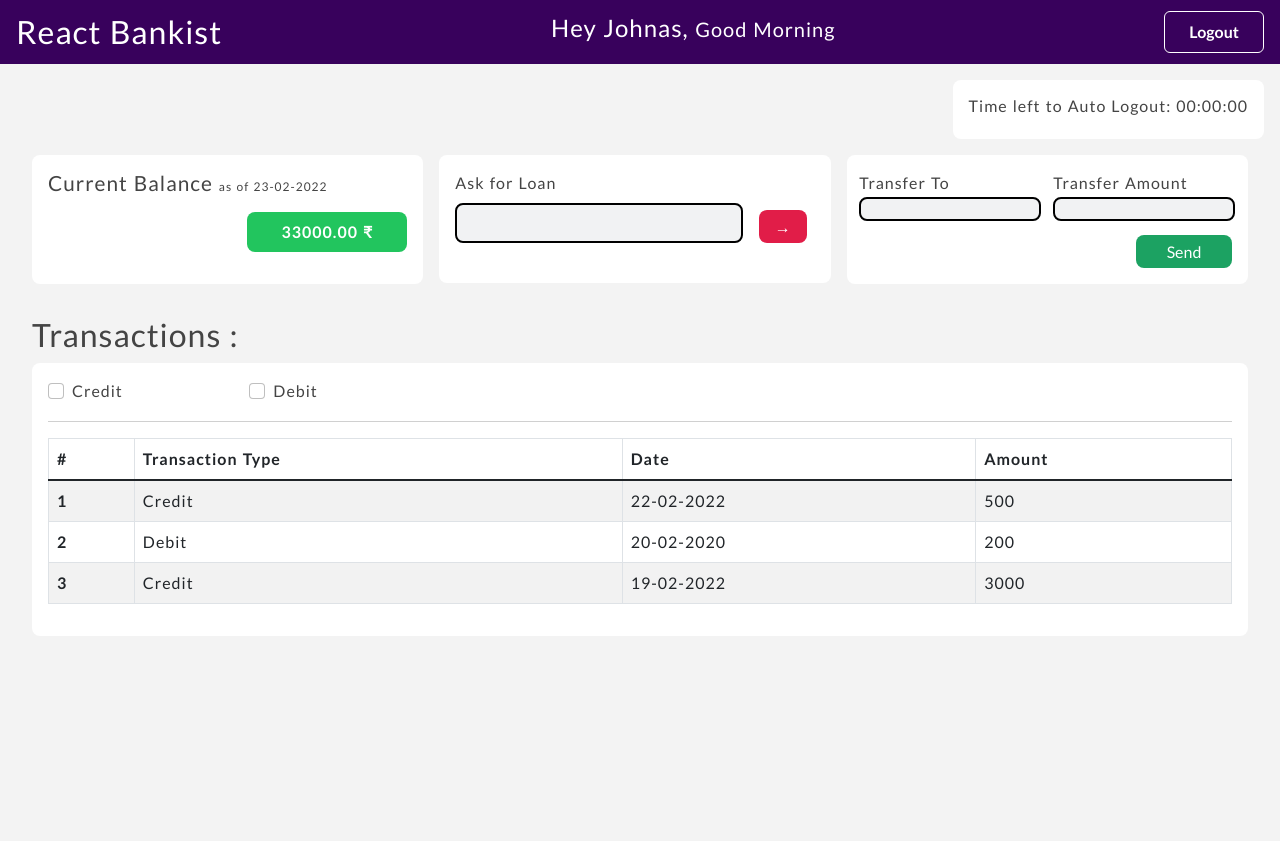
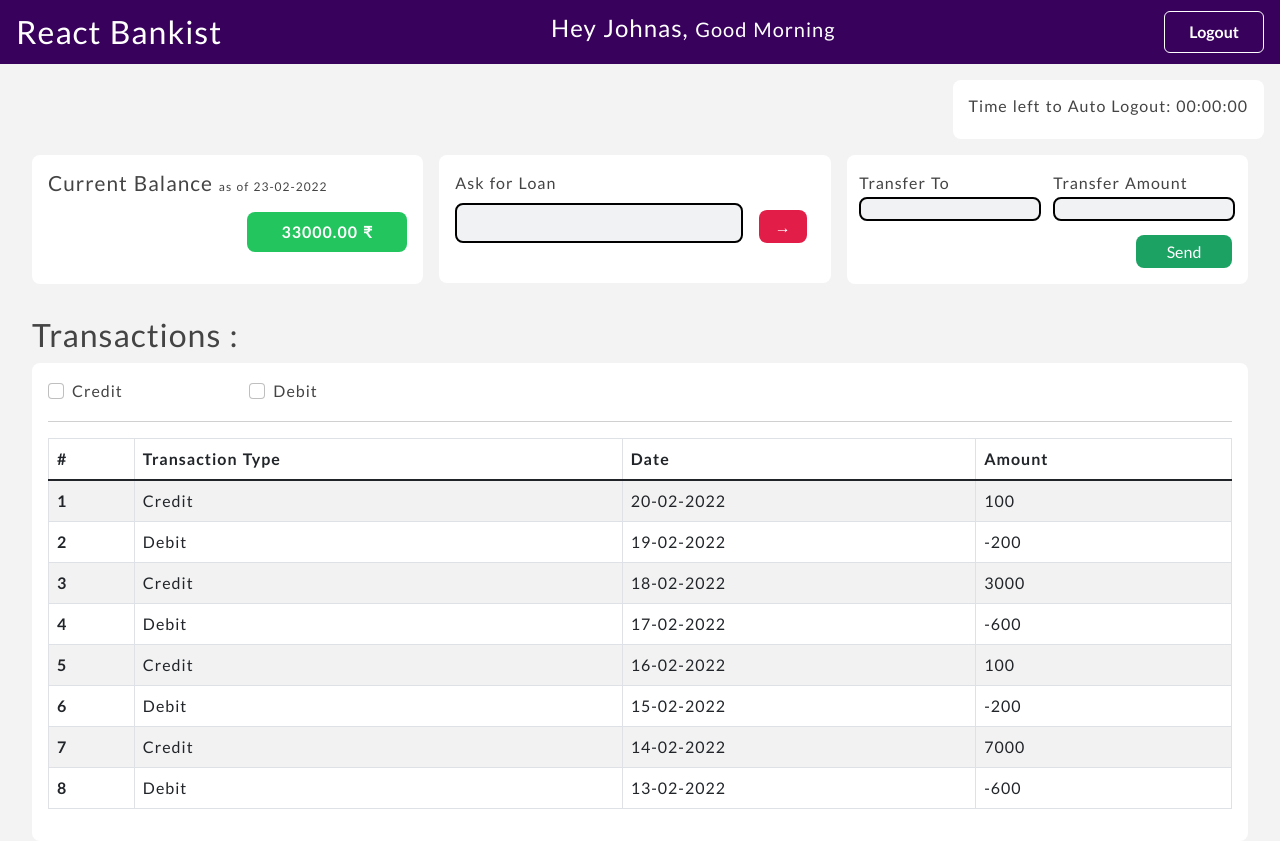
Before and after one commit to dheerajkaruturi/expensetracker, a React (Create React App) app: page / in a window 1280 px wide. Before the commit the page ends 800 px from the top, so only its background shows below. Built offline with nearby package versions, Linux system fonts and the light colour scheme.

Commit message:
table functionality working

```diff
--- a/src/App.tsx
+++ b/src/App.tsx
@@ -8,24 +8,31 @@ import TransactionCards from "./Components/TransactionCards/TransactionCards";
 const DUMMY_MOVEMENTS: {
   id: number;
   title: string;
-  date: object;
-  movements: number[];
+  movements: [number, string][];
 } = {
   id: 1,
   title: "Johnas",
-  date: new Date(),
-  movements: [100, -200, 3000, -600, 100, -200, 7000, -600],
+  movements: [
+    [100, "20-02-2022"],
+    [-200, "19-02-2022"],
+    [3000, "18-02-2022"],
+    [-600, "17-02-2022"],
+    [100, "16-02-2022"],
+    [-200, "15-02-2022"],
+    [7000, "14-02-2022"],
+    [-600, "13-02-2022"],
+  ],
 };
 
 //* for easy approach to use
 const moneyMovements = DUMMY_MOVEMENTS.movements;
 
 const App: React.FC = function () {
-  const [mov, setMov] = useState<number[]>(moneyMovements);
+  const [mov, setMov] = useState<[number, string][]>(moneyMovements);
 
-  const newMov = (movementValues: number): void => {
+  const newMov = (movementValues: number, movementDate: string): void => {
     setMov((previousMov) => {
-      return [...previousMov, movementValues];
+      return [...previousMov, [movementValues, movementDate]];
     });
   };
   return (
--- a/src/Components/Table/Table.tsx
+++ b/src/Components/Table/Table.tsx
@@ -1,11 +1,26 @@
+import React from "react";
 import Card from "../Card/Card";
 
 import styles from "./table.module.css";
 
-const Table: React.FC<{ movTable: number[] }> = function (props) {
-  for (const movements of props.movTable) {
-    console.log(movements);
-  }
+const Table: React.FC<{ movTable: [number, string][] }> = function (props) {
+  console.log(props.movTable);
+
+  //? this function returns the table values
+  const newTable = () => {
+    return props.movTable.map((mov, index) => {
+      return (
+        <tr key={index}>
+          <th scope="row">{index + 1}</th>
+          <td>{mov[0] > 0 ? "Credit" : "Debit"}</td>
+          <td>{mov[1]}</td>
+          <td>{mov[0]}</td>
+        </tr>
+      );
+    });
+  };
+
+
 
   return (
     <div className={styles.tableWrapper}>
@@ -48,26 +63,7 @@ const Table: React.FC<{ movTable: number[] }> = function (props) {
               <th scope="col">Amount</th>
             </tr>
           </thead>
-          <tbody>
-            <tr>
-              <th scope="row">1</th>
-              <td>Credit</td>
-              <td>22-02-2022</td>
-              <td>500</td>
-            </tr>
-            <tr>
-              <th scope="row">2</th>
-              <td>Debit</td>
-              <td>20-02-2020</td>
-              <td>200</td>
-            </tr>
-            <tr>
-              <th scope="row">3</th>
-              <td>Credit</td>
-              <td>19-02-2022</td>
-              <td>3000</td>
-            </tr>
-          </tbody>
+          <tbody>{newTable()}</tbody>
         </table>
       </Card>
     </div>
--- a/src/Components/TransactionCards/Loan/Loan.tsx
+++ b/src/Components/TransactionCards/Loan/Loan.tsx
@@ -8,15 +8,24 @@ import styles from "./loan.module.css";
 // }
 //? either you can pass FuncProps interface as a generic type or can in the other way around
 
-const Loan: React.FC<{ loanAmount(loan: number): void }> = function (props) {
+const Loan: React.FC<{ loanAmount(loan: number, date: string): void }> =
+  function (props) {
     const loanAmountRef = useRef<HTMLInputElement>(null);
+
+    //? to get current date and send them as arguments:
+    const date = new Date();
+    const currentDate = date.getDate();
+    const currentMonth = date.getMonth() + 1;
+    const currentYear = date.getFullYear();
 
     const loanHandler = function (event: React.FormEvent): void {
       event.preventDefault();
 
-    let enteredLoanamount = +loanAmountRef.current!.value;
+      const enteredLoanamount = +loanAmountRef.current!.value;
 
-    props.loanAmount(enteredLoanamount);
+      const fullDate = `${currentDate}-${currentMonth}-${currentYear}`;
+
+      props.loanAmount(enteredLoanamount, fullDate);
     };
 
     return (
--- a/src/Components/TransactionCards/TransactionCards.tsx
+++ b/src/Components/TransactionCards/TransactionCards.tsx
@@ -8,26 +8,28 @@ import Transfer from "./Transfer_to/Transfer";
 //* creating an interface of the props that we recieve from the App.tsx file.
 
 interface PropValues {
-  newMovements(movementValues: number): void;
+  newMovements(movementValues: number, movementDate: string): void;
 }
 
 const TransactionCards: React.FC<PropValues> = function (props) {
   //? to get loan details:
-  const loanAmountValue = (loan: number): void => {
+  const loanAmountValue = (loan: number, date: string): void => {
     const recievedLoanAmount = loan;
+    const happenedDate = date;
 
     console.log(recievedLoanAmount);
 
-    props.newMovements(recievedLoanAmount);
+    props.newMovements(recievedLoanAmount, happenedDate);
   };
 
   //? to get transfer details:
   const transferDetails = function (
     transferedTo: string,
-    transferedAmount: number
+    transferedAmount: number,
+    transferedDate: string,
   ): void {
     console.log(transferedAmount, transferedTo);
-    props.newMovements(transferedAmount);
+    props.newMovements(transferedAmount, transferedDate);
   };
 
   return (
--- a/src/Components/TransactionCards/Transfer_to/Transfer.tsx
+++ b/src/Components/TransactionCards/Transfer_to/Transfer.tsx
@@ -5,13 +5,19 @@ import styles from "./transfer.module.css";
 
 //* interface of the props that we get from the parent component.
 interface PropValues {
-  transferDetails(transferedTo: string, tranferedAmount: number): void;
+  transferDetails(transferedTo: string, tranferedAmount: number, tranferedDate: string): void;
 }
 
 const Transfer: React.FC<PropValues> = function (props) {
   const transferToRef = useRef<HTMLInputElement>(null);
 
   const transferAmountRef = useRef<HTMLInputElement>(null);
+
+  //? to get current date and send them as arguments:
+  const date = new Date();
+  const currentDate = date.getDate();
+  const currentMonth = date.getMonth() + 1;
+  const currentYear = date.getFullYear();
 
   const transferHandler = (event: React.FormEvent): void => {
     event.preventDefault();
@@ -20,7 +26,9 @@ const Transfer: React.FC<PropValues> = function (props) {
 
     const enteredTransferAmt = +transferAmountRef.current!.value;
 
-    props.transferDetails(enteredTransferTo, -enteredTransferAmt);
+     const fullDate = `${currentDate}-${currentMonth}-${currentYear}`;
+
+    props.transferDetails(enteredTransferTo, -enteredTransferAmt, fullDate);
   };
   return (
     <div className={styles.transfer_Container}>
```
Lines whose indentation alone changed are shown as unchanged.
